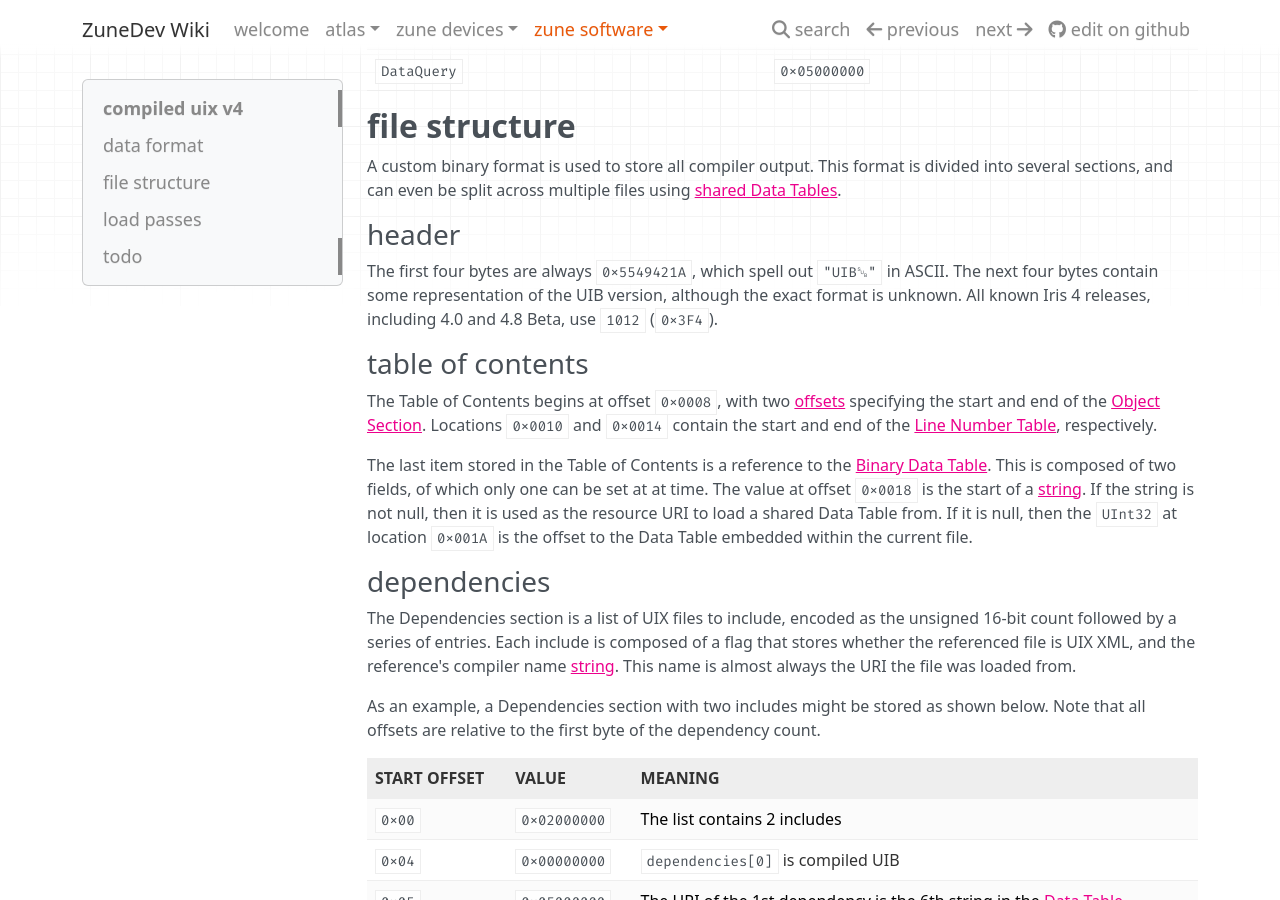
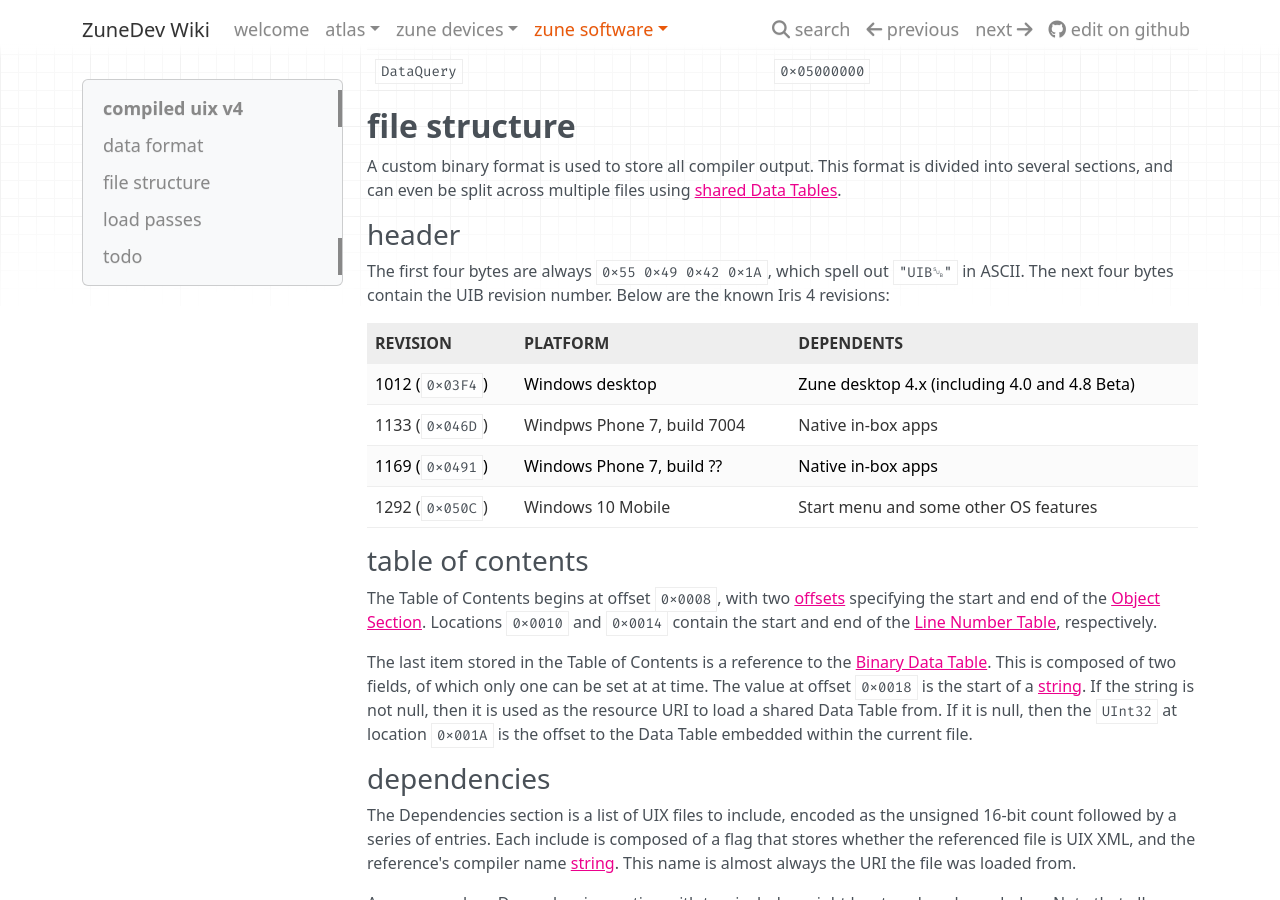
Before and after one commit to ZuneDev/Wiki, an MkDocs documentation site: the page built from docs/Zune software/Iris/compiled-uix.md, in a window 1280 px wide and 900 px high, scrolled down 1816 px. Built offline with MkDocs 1.6.1, drawn with Linux system fonts in a browser that asks for light colours; nearby versions of some CDN libraries.

Commit message:
Add information about other known UIB revisions

```diff
--- a/docs/Zune software/Iris/compiled-uix.md
+++ b/docs/Zune software/Iris/compiled-uix.md
@@ -53,7 +53,14 @@
 A custom binary format is used to store all compiler output. This format is divided into several sections, and can even be split across multiple files using [shared Data Tables](#shared-data-tables).
 
 ### Header
-The first four bytes are always `0x5549421A`, which spell out `"UIB␚"` in ASCII. The next four bytes contain some representation of the UIB version, although the exact format is unknown. All known Iris 4 releases, including 4.0 and 4.8 Beta, use `1012` (`0x3F4`).
+The first four bytes are always `0x55 0x49 0x42 0x1A`, which spell out `"UIB␚"` in ASCII. The next four bytes contain the UIB revision number. Below are the known Iris 4 revisions:
+
+Revision           | Platform                     | Dependents
+------------------ | ---------------------------- | ------------
+1012 (`0x03F4`)    | Windows desktop              | Zune desktop 4.x (including 4.0 and 4.8 Beta)
+1133 (`0x046D`)    | Windpws Phone 7, build 7004  | Native in-box apps
+1169 (`0x0491`)    | Windows Phone 7, build ??    | Native in-box apps
+1292 (`0x050C`)    | Windows 10 Mobile            | Start menu and some other OS features
 
 ### Table of Contents
 The Table of Contents begins at offset `0x0008`, with two [offsets](#offsets) specifying the start and end of the [Object Section](#object-section). Locations `0x0010` and `0x0014` contain the start and end of the [Line Number Table](#line-number-table), respectively.
```
